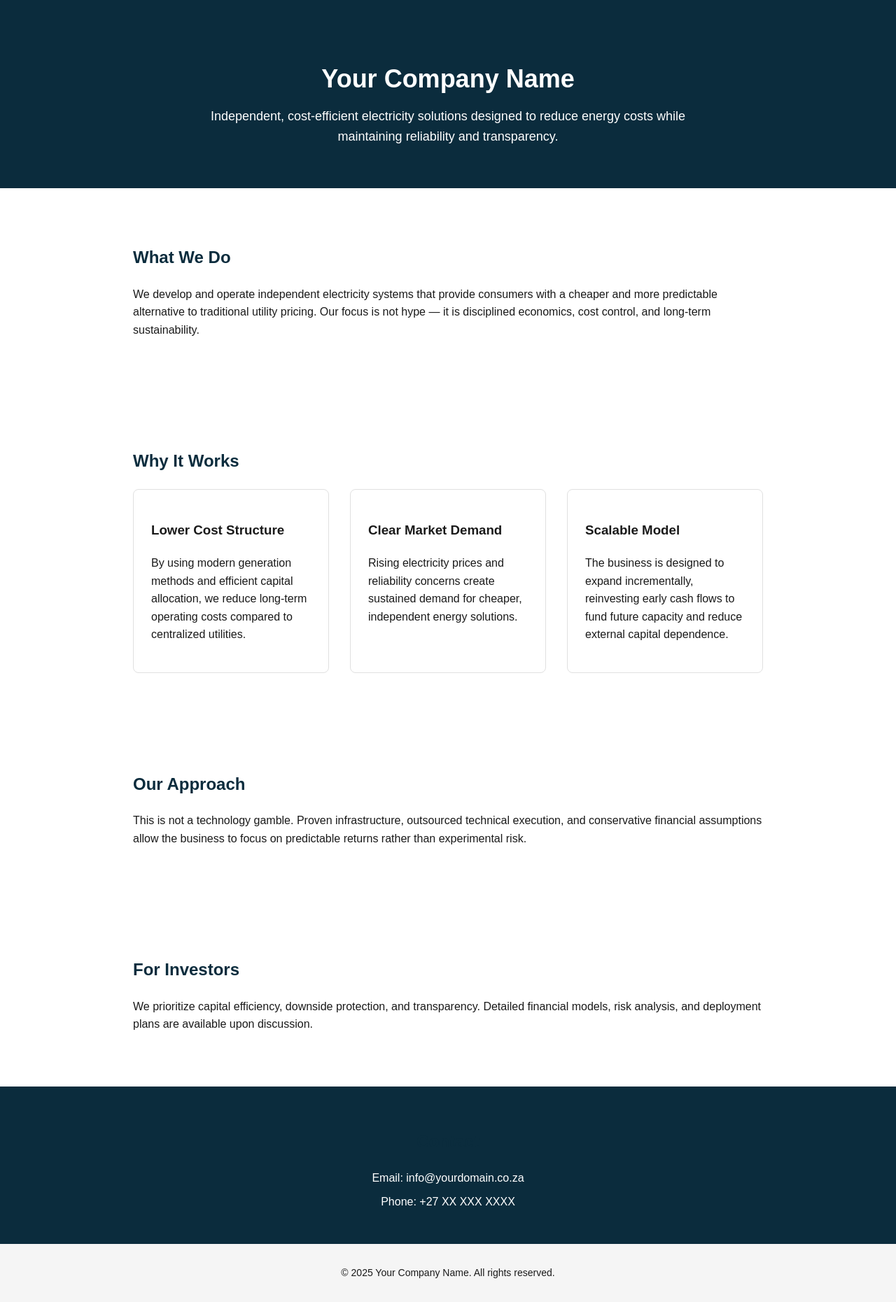
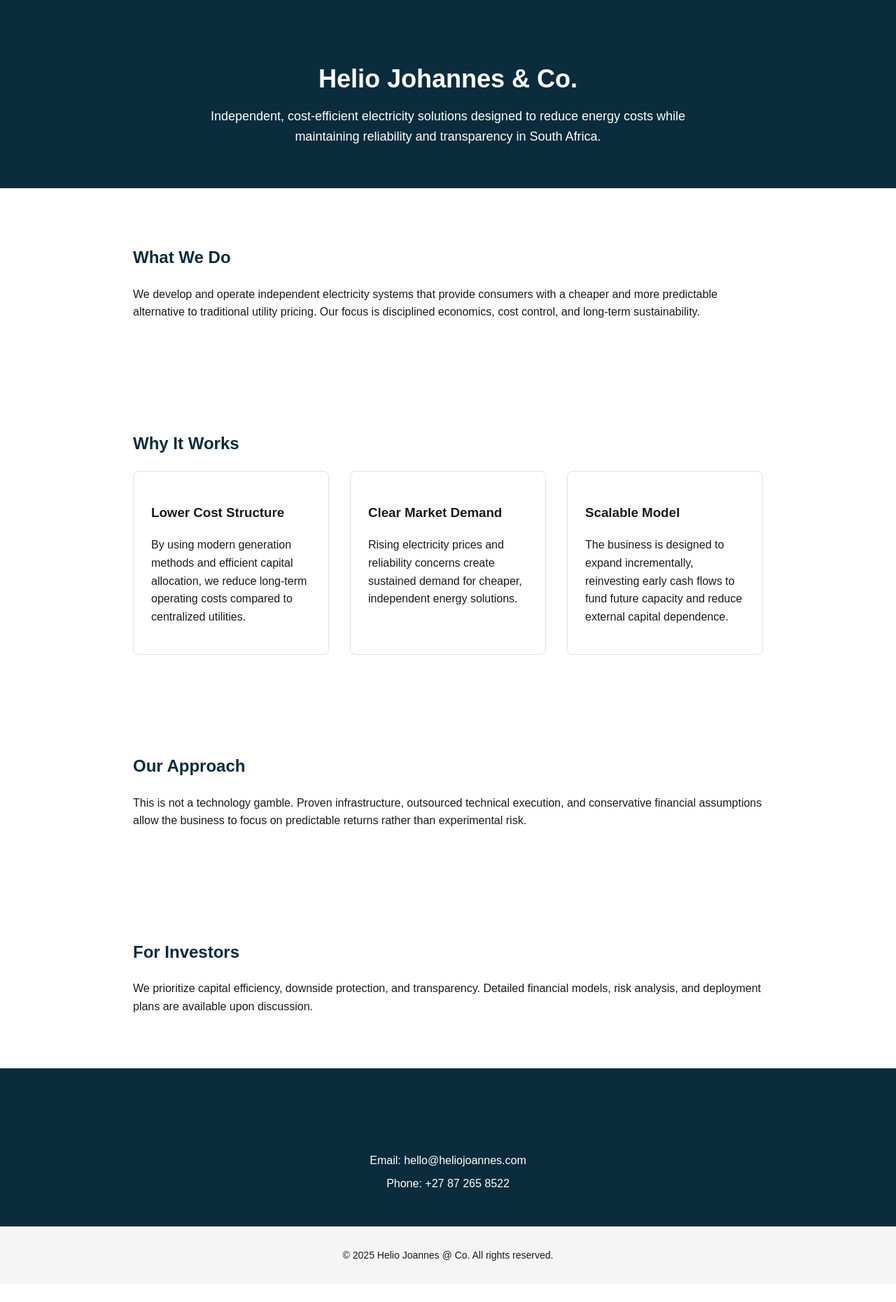
Before and after one commit to rietjoaval-sketch/heliojohannes, a plain HTML site: page index.html in a window 1280 px wide. Shown: the whole page at 70% size. After the commit the page ends 1835 px from the top, so only its background shows below. Drawn offline with Linux system fonts and the light colour scheme.

Commit message:
Change company name to Helio Johannes & Co.
Updated company name and contact information in index.html.

```diff
--- a/index.html
+++ b/index.html
@@ -3,7 +3,7 @@
 <head>
     <meta charset="UTF-8">
     <meta name="viewport" content="width=device-width, initial-scale=1.0">
-    <title>Your Company Name | Independent Energy Solutions</title>
+    <title>Helio Johannes & Co. | Independent Energy Solutions</title>
 
     <style>
         body {
@@ -78,10 +78,10 @@
 <body>
 
 <header>
-    <h1>Your Company Name</h1>
+    <h1>Helio Johannes & Co.</h1>
     <p>
         Independent, cost-efficient electricity solutions designed to reduce energy costs
-        while maintaining reliability and transparency.
+        while maintaining reliability and transparency in South Africa.
     </p>
 </header>
 
@@ -90,7 +90,7 @@
     <p>
         We develop and operate independent electricity systems that provide consumers
         with a cheaper and more predictable alternative to traditional utility pricing.
-        Our focus is not hype — it is disciplined economics, cost control, and long-term sustainability.
+        Our focus is disciplined economics, cost control, and long-term sustainability.
     </p>
 </section>
 
@@ -143,12 +143,12 @@
 
 <div class="contact">
     <h2>Contact</h2>
-    <p>Email: info@yourdomain.co.za</p>
-    <p>Phone: +27 XX XXX XXXX</p>
+    <p>Email: hello@heliojoannes.com</p>
+    <p>Phone: +27 87 265 8522</p>
 </div>
 
 <footer>
-    © 2025 Your Company Name. All rights reserved.
+    © 2025 Helio Joannes @ Co. All rights reserved.
 </footer>
 
 </body>
```
